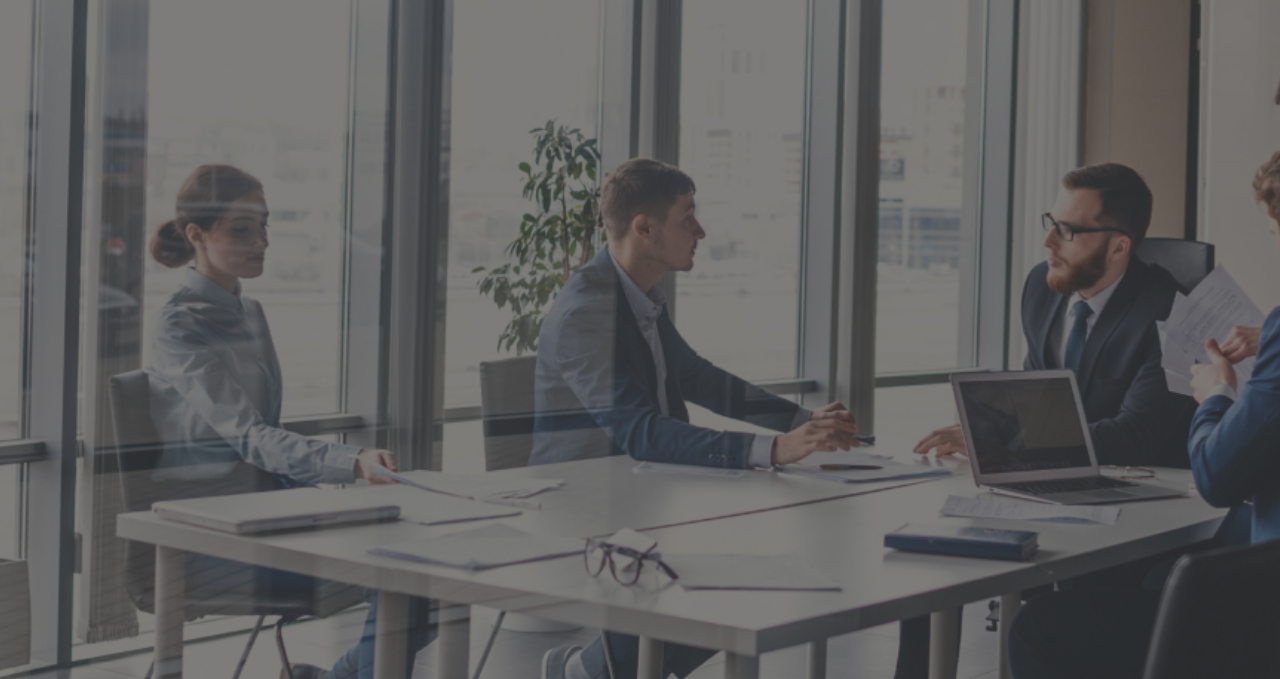
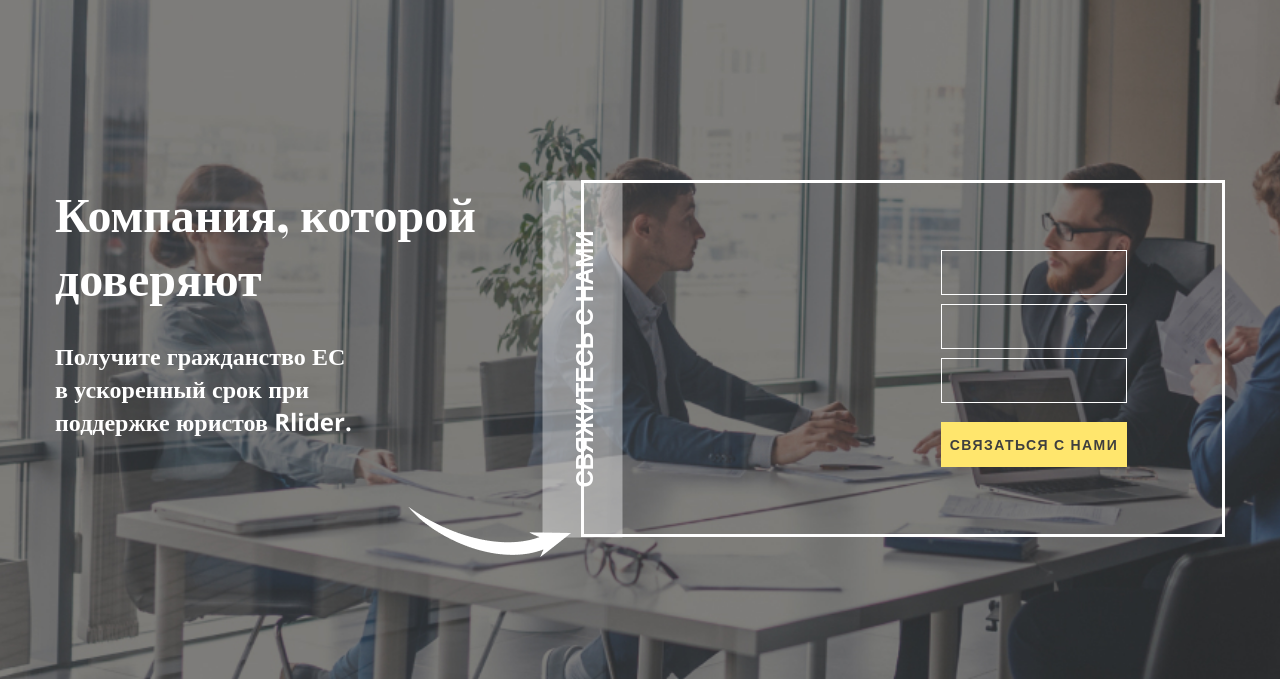
Before and after one commit to JusticeUA/Rlider-task__site, a website: page #src/index.html in a window 1280 px wide. Shown: the part 134-813 px from the top of the page. Drawn offline with nearby package versions, Linux system fonts and the light colour scheme; files that its build step writes are made by us from their sources; files whose address does not match are found by name; a web font is replaced by a local one.

Commit message:
developing form

```diff
--- a/#src/index.html
+++ b/#src/index.html
@@ -17,13 +17,13 @@
 							</h2>
 							<img src="img/mainblock/arrow.png" alt="arrow" class="main-block__arrow arrow">
 						</div>
-						<div  class="form">
+						<div  class="main-block__form form">
 							<div class="form__text">Свяжитесь с нами</div>
 							<form action="" method="post" class="form__body">
-								<input type="text" name="name" data-value="Ваше имя" class="form__name">
-								<input type="email" name="email" data-value="Ваш email" id="" class="form__email">
-								<input type="tel" name="tel" id="" data-value="Ваш телефон " class="form__phone">
-								<button type="submit" class="form__button">связаться с нами</button>
+								<input type="text" name="name" data-value="Ваше имя" class="form__name form__input">
+								<input type="email" name="email" data-value="Ваш email" id="" class="form__email form__input">
+								<input type="tel" name="tel" id="" data-value="Ваш телефон " class="form__phone form__input">
+								<button type="submit" class="form__button yellow-button">связаться с нами</button>
 							</form>
 						</div>
 					</div>
--- a/#src/scss/style.scss
+++ b/#src/scss/style.scss
@@ -136,18 +136,42 @@ body {
 		position: relative;
 		// .main-block__container
 		&__container {
+			position: relative;
+			z-index: 6;
+			display: flex;
 		}
 		// .main-block__about
 		&__about {
+			position: relative;
+			@include adaptiv-value('padding-top',314,240,1)
+
 		}
 		// .main-block__title
 		&__title {
+
+			font-weight: 900;
+			font-size: 48px;
+			line-height: 64px;
+			color: $white;
+			font-family: 'Playfair Display';
+			padding-bottom: 31px;
 		}
 		// .main-block__text
 		&__text {
+			font-family: 'Open Sans';
+			font-weight: 700;
+			font-size: 24px;
+			line-height: 33px;
+			color: $white;
 		}
 		// .main-block__arrow
 		&__arrow {
+			position: absolute;
+			right: 10px;
+		}
+		//.main-block__form
+		&__form {
+			@include adaptiv-value('margin-top',314,240,1)
 		}
 		// .main-block__opacity
 		&__opacity {
@@ -159,6 +183,7 @@ body {
 			height: 100%;
 			top: 0;
 			left: 0;
+			z-index: 4;
 		}
 		// .main-block__img
 		&__img {
@@ -168,11 +193,57 @@ body {
 .arrow {
 }
 .form {
+		display: flex;
+		justify-content:space-between;
+		position: relative;
+		z-index: 6;
+
+		flex-direction: row;
+		align-items: center;
+		height: 357px;
+		border: 3px solid #FFFFFF;
+		//width: 556px;
 		// .form__text
 		&__text {
+			position: absolute;
+			display: flex;
+			justify-content: center;
+			align-items: center;
+			//left: 0;
+			position: relative;
+			color: $white;
+			font-weight: 800;
+			font-size: 24px;
+			line-height: 33px;
+			text-transform: uppercase;
+			text-align: center;
+			transform: rotate(-90deg) translateY(-180px);
+			white-space: nowrap;
+			background-color: rgba(255, 255, 255, 0.4);
+			//padding: 23px 27px;
+			//height: 357px;
+			width: 357px;
+			height: 80px;
+
 		}
 		// .form__body
 		&__body {
+			display: flex;
+			flex-direction: column;
+			margin: 67px 95px 67px 0px;
+			max-width: 290px;
+		}
+		//form__input
+		&__input{
+			background: transparent;
+			color: $white;
+			height: 45px;
+			font-size: 13px;
+			line-height: 18px;
+			vertical-align: middle;
+			border: 1px solid #FFFFFF;
+			margin-bottom: 9px;
+			padding: 13px 0 14px 20px;
 		}
 		// .form__name
 		&__name {
@@ -185,6 +256,7 @@ body {
 		}
 		// .form__button
 		&__button {
+			margin-top: 10px;
 		}
 }
 // <!--Main block END-->
@@ -298,6 +370,20 @@ body {
 		}
 }
 .yellow-button {
+	color: $mainColor;
+	background-color: $yellow;
+	font-weight: bold;
+	font-size: 14px;
+	line-height: 30px;
+	text-align: center;
+	letter-spacing: 0.1em;
+	text-transform: uppercase;
+	height: 45px;
+	transition: all 0.1s ease 0s;
+	&:hover{
+		text-decoration: underline;
+		font-size: 15px;
+	}
 }
 // <!--Programs End-->
 // <!--Experts begin-->
```
